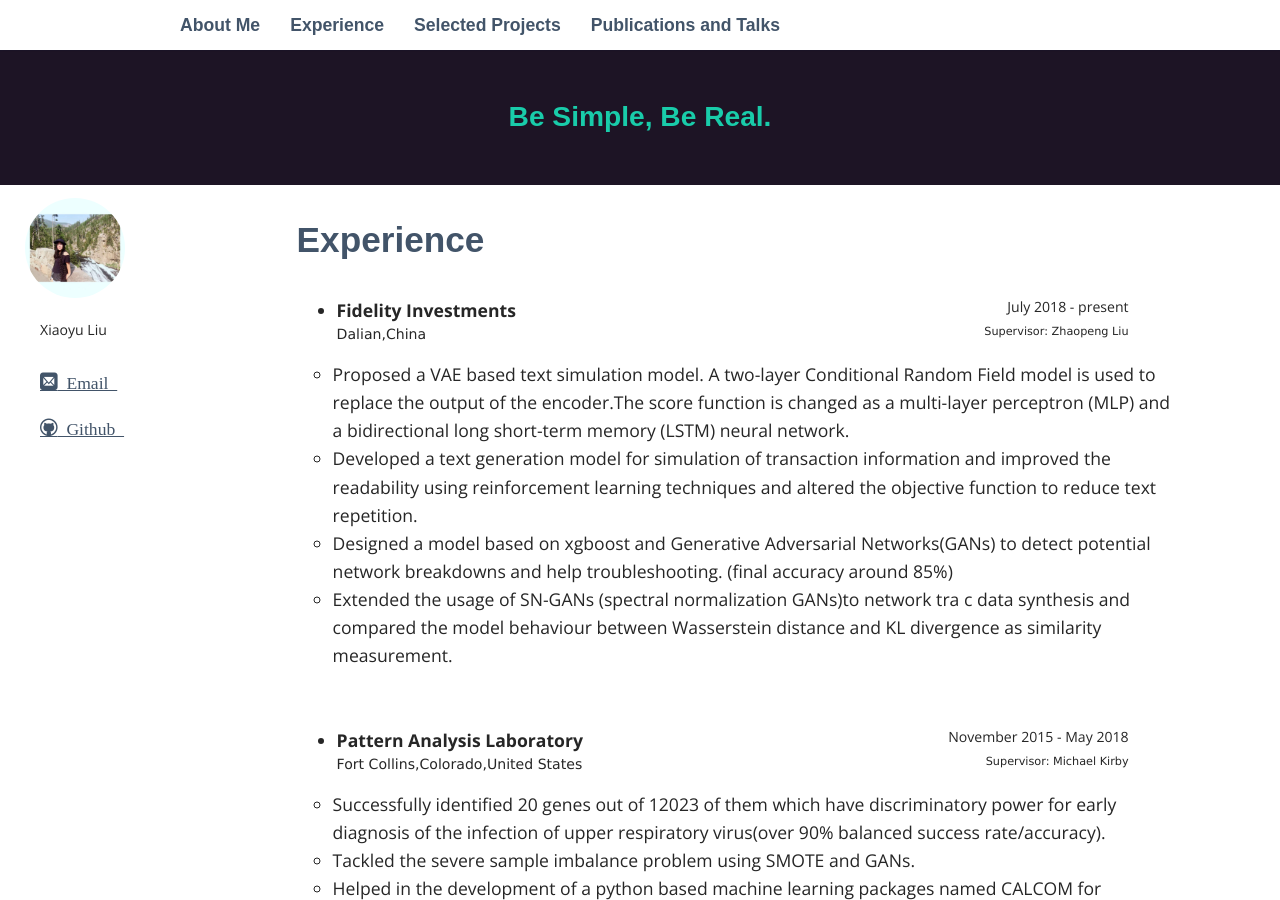
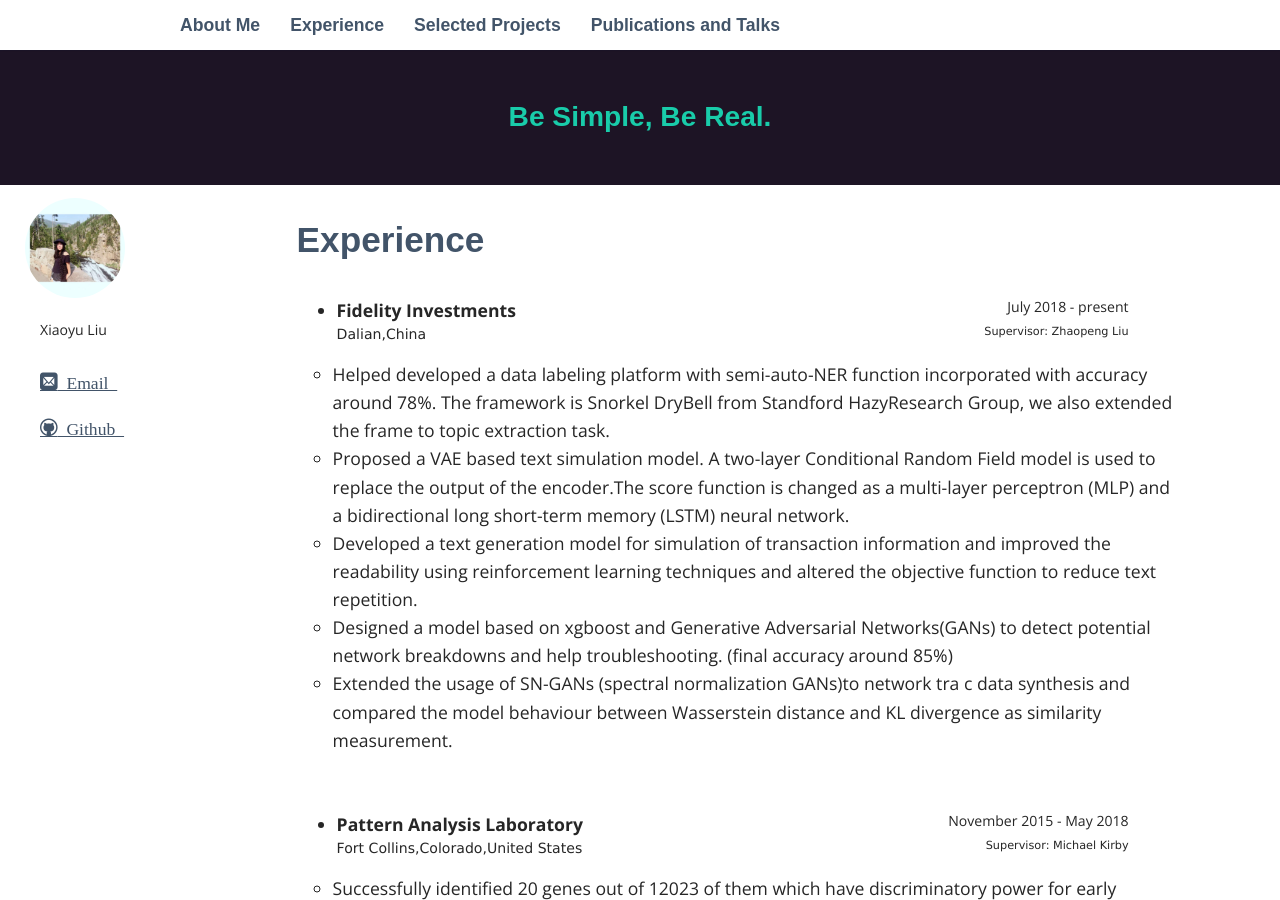
Before and after one commit to ariel1231/ariel1231.github.io, a Jekyll site: the page built from _pages/02_Experience.md, in a window 1280 px wide and 900 px high. Built offline with Jekyll 4.4.1, drawn with Linux system fonts in a browser that asks for light colours; some web fonts are replaced.

Commit message:
update recent projects

```diff
--- a/_pages/02_Experience.md
+++ b/_pages/02_Experience.md
@@ -12,6 +12,7 @@
 <span style = "float:right;font-size:80%;margin-right:10%;">Supervisor: Zhaopeng Liu</span>
 </p>
 <ul class = "secondary_list">
+      <li>Helped developed a data labeling platform with semi-auto-NER function incorporated with accuracy around 78%. The framework is Snorkel DryBell from Standford HazyResearch Group, we also extended the frame to topic extraction task.</li>
       <li>Proposed a VAE based text simulation model. A two-layer Conditional Random Field model is used to replace the output of the encoder.The score function is changed as a multi-layer perceptron (MLP)  and a bidirectional long short-term memory (LSTM) neural network.</li>
       <li>Developed a text generation model for simulation of transaction information and improved the readability using reinforcement learning techniques and altered the objective function to reduce text repetition.</li>
       <li>Designed a model based on xgboost and Generative Adversarial Networks(GANs) to detect potential network breakdowns and help troubleshooting. (final accuracy around 85%)</li>
```
